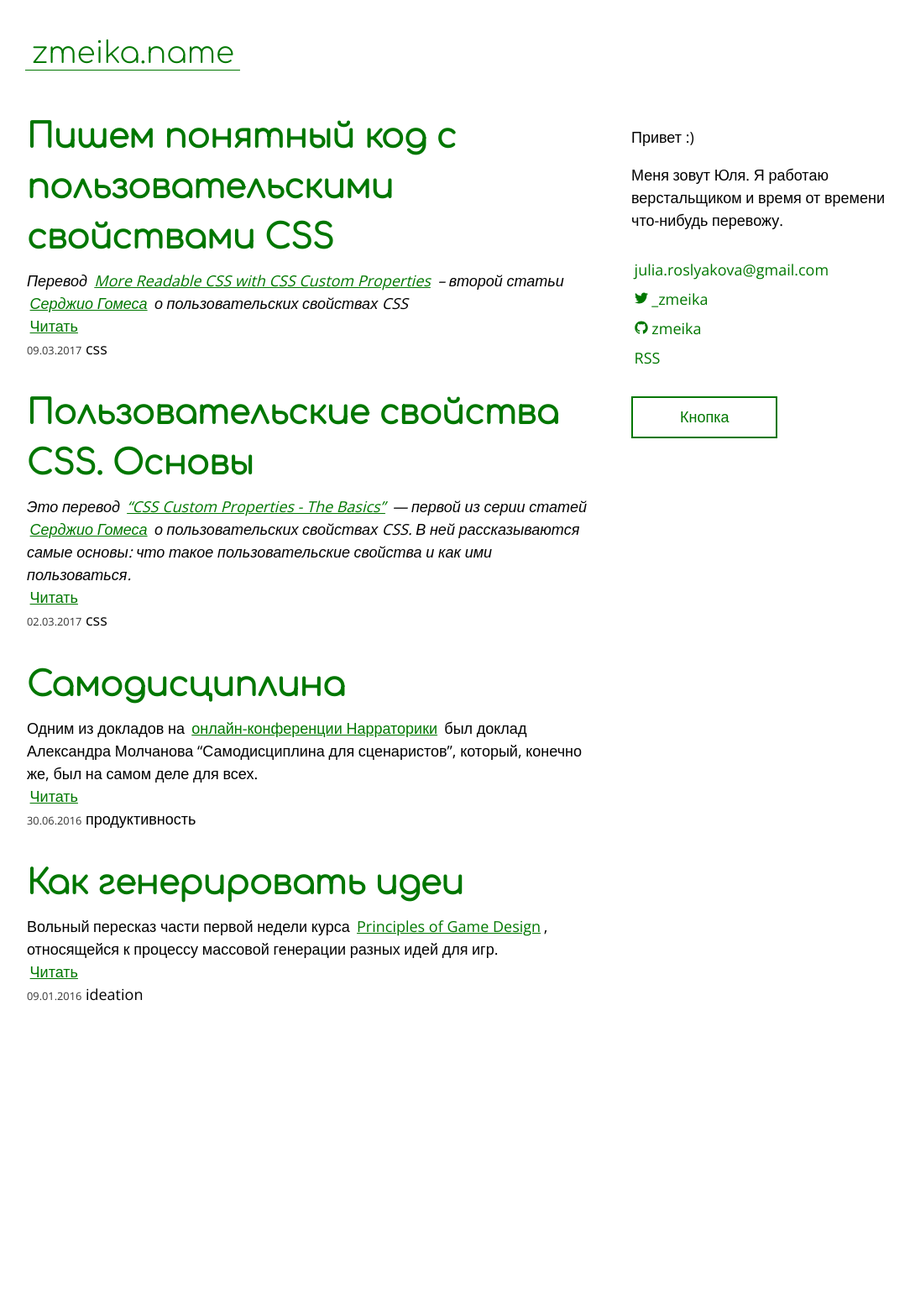
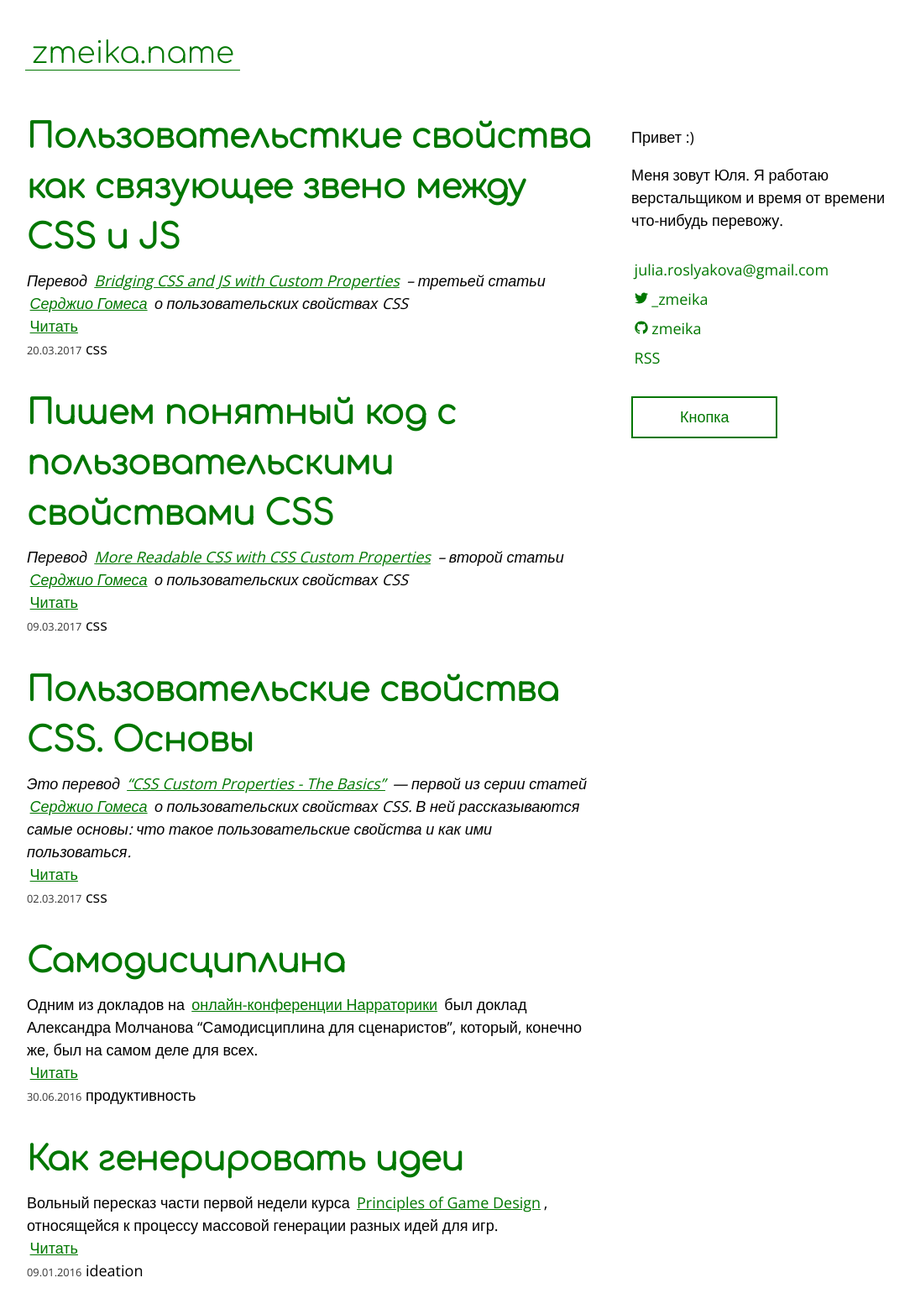
Before and after one commit to zmeika/zmeika.name, a Jekyll site: the page built from index.md, in a window 1280 px wide. Shown: the whole page at 84% size, without its empty margins (88-1172 px from the left). Built offline with Jekyll 4.4.1, drawn with Linux system fonts in a browser that asks for light colours; before the commit the page ends 1230 px from its top, so only the background shows below that; some of the changed lines change nothing that is shown.

Commit message:
new article

```diff
--- a/_posts/2017-03-09-readable-css.markdown
+++ b/_posts/2017-03-09-readable-css.markdown
@@ -238,4 +238,4 @@ tags: css
 
 > **Важно**: код выше может быть слишком сложным для препроцессоров. Учтите это, если используете какой-нибудь и что-то идёт не так.
 
-Теперь, когда вы знаете как сделать ваш CSS понятным и легко поддерживаемым, посмотрим как от пользовательских свойств [может выиграть Javascript](https://sgom.es/posts/2017-02-10-bridging-css-and-js-with-custom-properties).
+Теперь, когда вы знаете как сделать ваш CSS понятным и легко поддерживаемым, посмотрим как от пользовательских свойств [может выиграть Javascript](http://zmeika.name/2017/03/20/bridging-css-and-js.html).
--- /dev/null
+++ b/_posts/2017-03-20-bridging-css-and-js.markdown
@@ -0,0 +1,191 @@
+---
+layout: post
+title: "Пользовательсткие свойства как связующее звено между CSS и JS"
+tags: css
+---
+*Перевод [Bridging CSS and JS with Custom Properties](https://sgom.es/posts/2017-02-10-bridging-css-and-js-with-custom-properties/) – третьей статьи [Серджио Гомеса](http://sgom.es) о пользовательских свойствах CSS*
+
+Пользовательские свойства CSS можно использовать не только для хранения и получения значений. В этой статье мы рассмотрим лучшие практики использования их в качестве связующего звена между CSS и JavaScript.
+
+## Разделение CSS и JavaScript с помощью CSS-классов
+
+Обычно, вы хотите, чтобы CSS и JavaScript были максимально независимы друг от друга, чтобы разделить ответственность и облегчить взаимодействие между ними.
+
+Простейшим случаем и давно устоявшейся практикой является использование отдельных CSS-классов для взаимодействия. JS со своей стороны добавляет и удаляет их, когда нужно произвести визуальные изменения в ответ на какие-то события.
+
+{% highlight css %}
+.button {
+  position: relative;
+  transform: scale(1);
+}
+
+.button.js-toggled {
+  transform: scale(1.5);
+}
+{% endhighlight %}
+
+{% highlight javascript %}
+const button = document.querySelector('.button');
+button.addEventListener('click', () => {
+  button.classList.toggle('js-toggled');
+});
+{% endhighlight %}
+
+Такой подход позволяет полностью описывать внешний вид в CSS, а с помощью JavaScript только менять состояния. Вы легко можете внести визуальные изменения (например, поменять цвет) в CSS, не трогая ни строчки в JavaScript. Точно так же можно в JavaScript изменить условия, при которых меняется состояние, не трогая CSS файлы.
+
+> **Важно**: обратите внимание, что принято различать имена обычных CSS-классов и классов, предназначенных для использования в JavaScript. Как в примере выше, к последним можно добавлять префикс `js-`.
+
+## Передача значений между CSS и JavaScript
+
+Добавление и удаление класса хорошо работает для будевых состояний, но иногда необходимо передавать более сложные данные. Например, если вы реагируете на действия пользователя (клик или тач) и должны учитывать координаты.
+
+Представим, что у нас есть контейнер и внутри него мы хотим показывать последнюю точку, где кликнул пользователь.
+
+{% highlight css %}
+.container {
+  position: relative;
+}
+
+.container > .auxElement {
+  position: absolute;
+}
+{% endhighlight %}
+
+{% highlight javascript %}
+document.querySelector('.container').addEventListener('click', evt => {
+  const aux = document.querySelector('.container > .auxElement');
+  aux.style.transform = `translate(${evt.clientX}px, ${evt.clientY}px)`;
+});
+{% endhighlight %}
+
+Код выше работает, но в нём нет никакого разделения между CSS и JavaScript. В JavaScript мы не только знаем о существовании вспомогательного элемента (в идеале — не должны), но и напрямую изменяем его свойства.
+
+Раньше для этой ситуации не было хорошего решения, но с пользовательскими свойствами мы можем вернуть хороший уровень абстракции.
+
+{% highlight css %}
+.container {
+  position: relative;
+  --clickX: 0;
+  --clickY: 0;
+}
+
+.container > .auxElement {
+  position: absolute;
+  transform: translate(var(--clickX, 0), var(--clickY, 0));
+}
+{% endhighlight %}
+
+{% highlight javascript %}
+const container = document.querySelector('.container');
+container.addEventListener('click', evt => {
+  container.style.setProperty('--clickX', `${evt.clientX}px`);
+  container.style.setProperty('--clickY', `${evt.clientY}px`);
+});
+{% endhighlight %}
+
+Теперь мы снова можем менять внешний вид только в CSS, не трогая JavaScript. Мы теперь даже можем заменить вспомогательный блок псевдоэлементом `::after`.
+
+{% highlight css %}
+.container {
+  position: relative;
+  --clickX: 0;
+  --clickY: 0;
+}
+
+.container::after {
+  position: absolute;
+  transform: translate(var(--clickX, 0), var(--clickY, 0));
+}
+{% endhighlight %}
+
+> **Совет**. Вам когда-нибудь было нужно менять стиль псевдоэлементов (например `::after`) из JavaScript? Попробуйте следовать примеру выше и использовать пользовательское свойство родительского элемента как связку между CSS и JavaScript. Это простое и легко поддерживаемое решение!
+
+## Одна переменная, множество изменений
+
+Одно событие в JavaScript необязательно должно вести к единственному изменению в CSS. Эффектов может быть несколько. Хороший пример — темизация, когда изменение, скажем, цвета темы влияет на большое количество элементов.
+
+Рассмотрим музыкальный плеер. Чтобы менять цвет интерфейса под цвет текущего альбома без пользовательских свойств, вам бы потребовалось составить список элементов, которые должны менять цвет, а также свойств, которые должны меняться. Это можно делать в JavaScript:
+
+{% highlight javascript %}
+const thingsToUpdate = new Map([
+  ['playButton', 'background-color'],
+  ['title': 'color'],
+  ['progress': 'background-color']
+]);
+
+for (let [id, property] of thingsToUpdate) {
+  document.getElementById(id).style.setProperty(property, newColor);
+}
+{% endhighlight %}
+
+Или в HTML:
+
+{% highlight html %}
+<span class="title js-update-color">Song title</span>
+<button class="play-button js-update-background">Play</button>
+<div class="progress-track js-update-background"></div>
+{% endhighlight %}
+
+{% highlight javascript %}
+const colorList = document.querySelectorAll('.js-update-color');
+for (let el of colorList) {
+  el.style.setProperty('color', newColor);
+}
+
+const backgroundList =
+    document.querySelectorAll('.js-update-background');
+for (let el of backgroundList) {
+  el.style.setProperty('background-color', newColor);
+}
+{% endhighlight %}
+
+В любом случае, такой код тяжело поддерживать, потому что этот список элементов и затрагиваемых свойств нужно держать в актуальном состоянии.
+
+В качестве другого решения можно вставлять на страницу стиль, который будет переопределять цвета. Такой подход немного лучше (но тоже грязноват). Но он всё равно предполагает переопределение множества стилей. И придётся создать шаблон, который тоже требует поддержки.
+
+{% highlight css %}
+.play-button {
+  background-color: ${newColor} !important;
+}
+.title {
+  color: ${newColor} !important;
+}
+.progress-track {
+  background-color: ${newColor} !important;
+}
+{% endhighlight %}
+
+С пользовательскими свойствами всё становится проще. Просто определите цвет в самом высоком по иерархии элементе, который хотите изменить, и позвольте каскаду сделать всё остальное.
+
+{% highlight css %}
+.player {
+  --theme-color: red;
+}
+
+.play-button {
+  background-color: var(--theme-color);
+}
+.title {
+  color: var(--theme-color);
+}
+.progress-track {
+  background-color: var(--theme-color);
+}
+{% endhighlight %}
+
+{% highlight javascript %}
+document.querySelector('.player').style.setProperty(
+    '--theme-color', newColor);
+{% endhighlight %}
+
+Такой подход позволяет вашему скрипту ничего не знать о том, какие элементы нужно менять, и не требует поддерживать какие-либо шаблоны. И он проще, чем все предыдущие!
+
+## Почему это важно
+
+Ограничив взаимодействие именами CSS-классов и пользовательскими свойствами вы проведёте чёткую границу между вашими JavaScript и CSS.
+
+Это значит, что любые изменения ограничены набором заранее определённых сущностей.  Таким образом уменьшается область возникновения багов и непредвиденного поведения. А стили и поведение проще тестировать отдельно друг от друга.
+
+Поддержка тоже станет легче, потому что вы сможете изменять стили и логику независимо и использовать правильные инструменты: CSS для стилей и JS для логики.
+
+В [следующей статье](https://sgom.es/posts/2017-02-17-css-custom-properties-as-your-api) мы рассмотрим больше полезных приёмов и преимуществ создания модульного CSS с помощью пользовательских свойств. До встречи!
```
